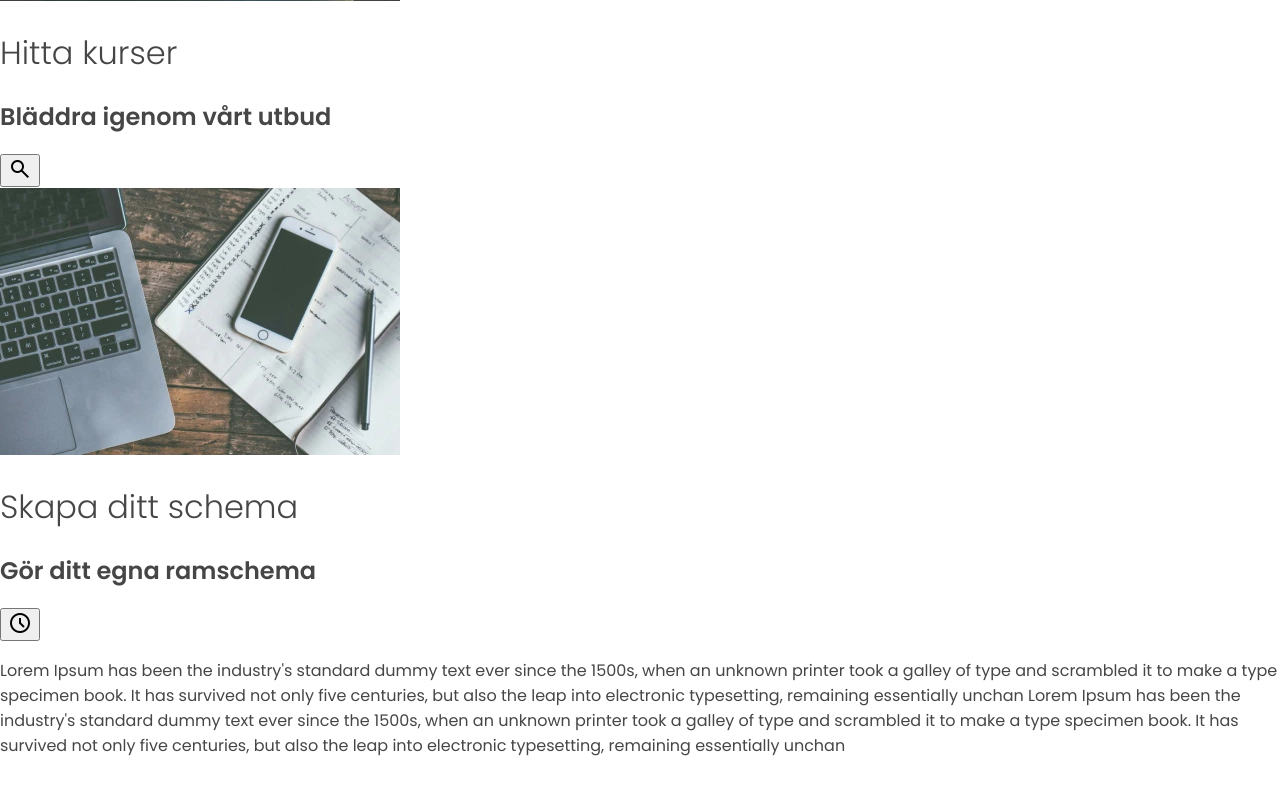
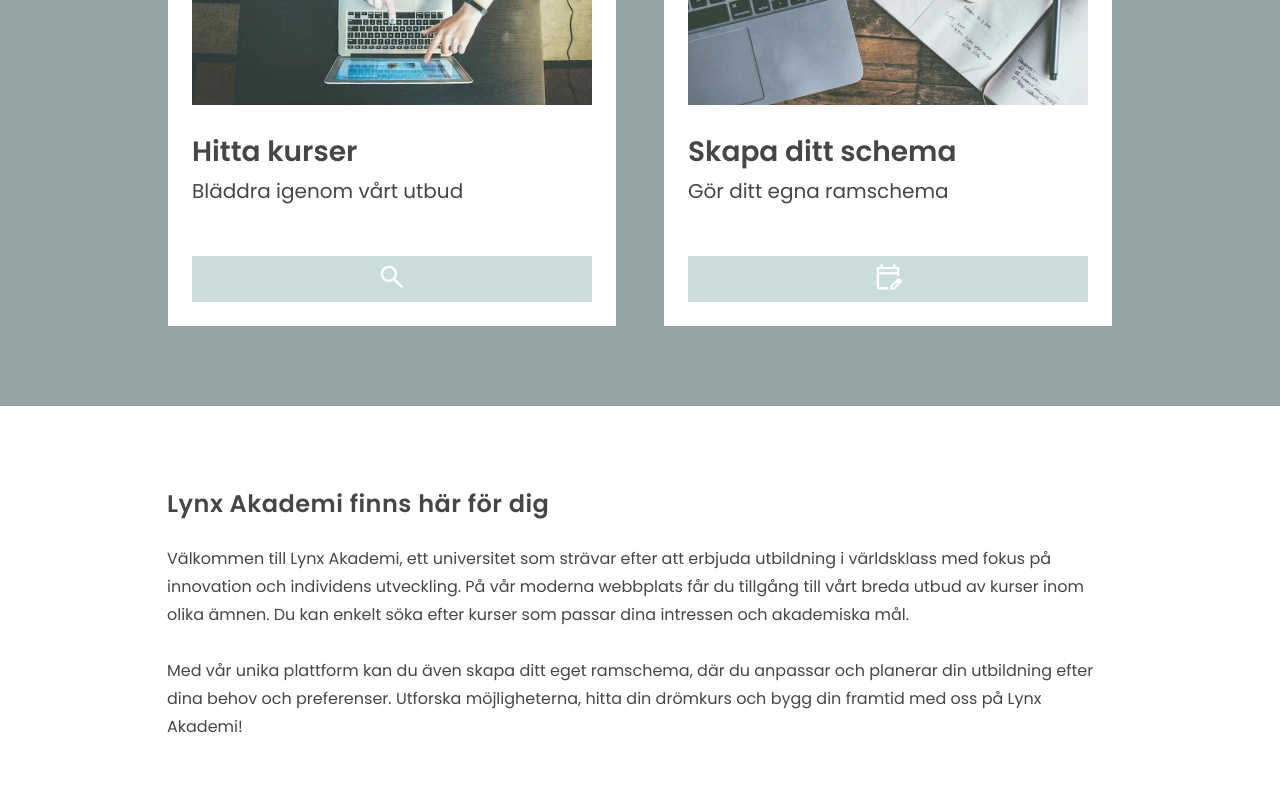
Before and after one commit to jenniferchristine/dt208g-projekt, an Angular app: page /home in a window 1280 px wide. Shown: the part 460-1260 px from the top of the page. Built offline with nearby package versions, Linux system fonts and the light colour scheme.

Commit message:
designed home page

```diff
--- a/src/app/home/home.component.html
+++ b/src/app/home/home.component.html
@@ -1,4 +1,4 @@
-<div>
+<div class="wrapper">
     <div class="bg">
         <div class="img-holder">
 
@@ -19,7 +19,7 @@
                 <h2>Gör ditt egna ramschema</h2>
                 <button>
                     <span class="material-symbols-outlined">
-                        schedule
+                        edit_calendar
                     </span>
                 </button>
             </div>
@@ -27,9 +27,17 @@
         </div>
     </div>
 
-    <p>
-        Lorem Ipsum has been the industry's standard dummy text ever since the 1500s, when an unknown printer took a galley of type and scrambled it to make a type specimen book. It has survived not only five centuries, but also the leap into electronic typesetting, remaining essentially unchan
-        Lorem Ipsum has been the industry's standard dummy text ever since the 1500s, when an unknown printer took a galley of type and scrambled it to make a type specimen book. It has survived not only five centuries, but also the leap into electronic typesetting, remaining essentially unchan
-    </p>
-
+    <div class="text-holder">
+        <h1>Lynx Akademi finns här för dig</h1>
+        <p>
+            Välkommen till Lynx Akademi, ett universitet som strävar efter att erbjuda utbildning i världsklass med
+            fokus på innovation och individens utveckling. På vår moderna webbplats får du tillgång till vårt breda
+            utbud av kurser inom olika ämnen. Du kan enkelt söka efter kurser som passar dina intressen och akademiska
+            mål.
+            <br><br>
+            Med vår unika plattform kan du även skapa ditt eget ramschema, där du anpassar och planerar din utbildning
+            efter dina behov och preferenser. Utforska möjligheterna, hitta din drömkurs och bygg din framtid med oss på
+            Lynx Akademi!
+        </p>
+    </div>
 </div>
--- a/src/app/home/home.component.scss
+++ b/src/app/home/home.component.scss
@@ -1,3 +1,51 @@
 @use '../../styles.scss' as *;
 
-h1 {font-weight: 300!important;}
+.wrapper {
+    @include align(flex, center, center);
+    flex-direction: column;
+    width: 100%;
+
+    .text-holder {
+        @include width(98%, 946px);
+        padding: 4em 0 2em 0;
+
+        h1 { font-size: 24px; margin-bottom: 1em; letter-spacing: 0.5px; }
+        p { line-height: 28px; }
+    }
+}
+
+.bg {
+    @include align(flex, center, center);
+    width: 100%;
+    background-color: $deviating-color;
+    padding: 5em;
+    box-sizing: border-box;
+
+    h1 { font-size: 28px; }
+    h2 { font-size: 20px; font-weight: 400; margin: -0.8em 0 2.5em 0; }
+}
+
+.img-holder {
+    @include align(flex, center, center);
+    @include width(98%, 946px);
+    gap: 3em;
+
+    .img {
+        background-color: $brightest-color;
+        padding: 1.5em;
+    }
+
+    button {
+        width: 100%;
+        padding: 0.5em;
+        border: none;
+        background-color: $deviating-bright;
+    }
+
+    .material-symbols-outlined {
+        color: $brightest-color;
+        font-size: 30px;
+    }
+
+    img { width: 100%;}
+}
--- a/src/styles.scss
+++ b/src/styles.scss
@@ -43,7 +43,7 @@ app-root {
     width: 100%;
 }
 
-app-header, app-footer, app-courses {
+app-header, app-footer, app-courses, app-home {
     width: 100%;
 }
 
```
